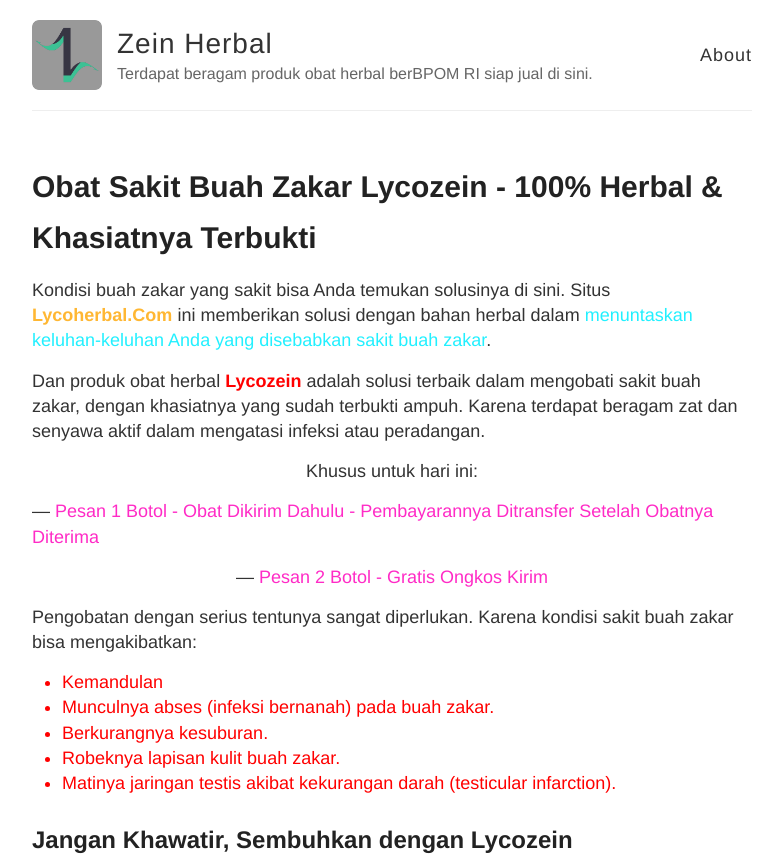
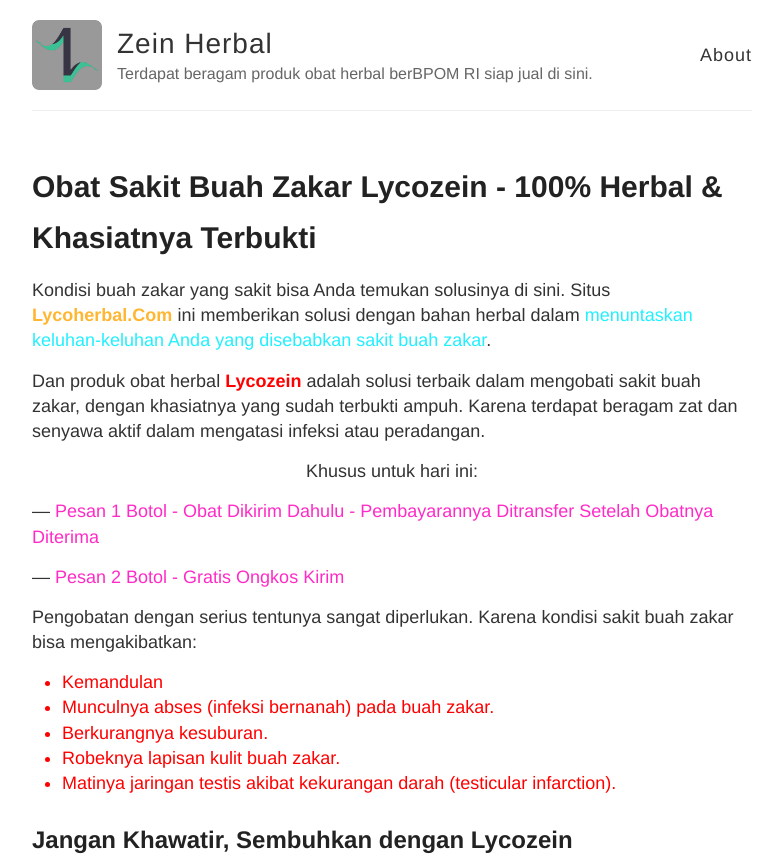
Before and after one commit to zeinherbal/zeinherbal.github.io, a Jekyll site: the page built from _posts/2019-12-04-obat-sakit-buah-zakar.md, in a window 1280 px wide. Shown: the top 856 px of the page, without its empty margins (248-1030 px from the left). Built offline with Jekyll 4.4.1, drawn with Linux system fonts in a browser that asks for light colours; a script that is not in the unit is left out; grey boxes are pictures that could not be loaded.

Commit message:
Update 2019-12-04-obat-sakit-buah-zakar.md

```diff
--- a/_posts/2019-12-04-obat-sakit-buah-zakar.md
+++ b/_posts/2019-12-04-obat-sakit-buah-zakar.md
@@ -14,7 +14,6 @@
 — <span style="color: #ff2bc6;">Pesan 1 Botol - Obat Dikirim Dahulu - Pembayarannya Ditransfer Setelah Obatnya Diterima</span>
 
 — <span style="color: #ff2bc6;">Pesan 2 Botol - Gratis Ongkos Kirim</span>
-{: style="text-align: center;"}
 
 Pengobatan dengan serius tentunya sangat diperlukan. Karena kondisi sakit buah zakar bisa mengakibatkan:
 
```
